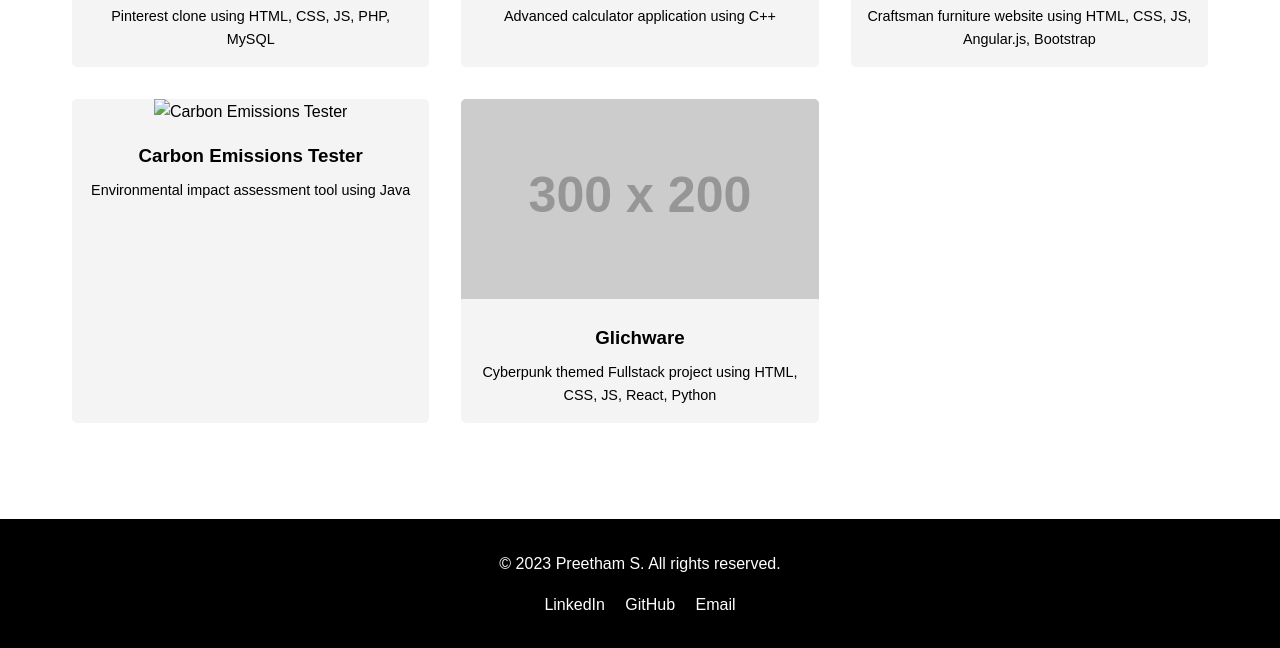
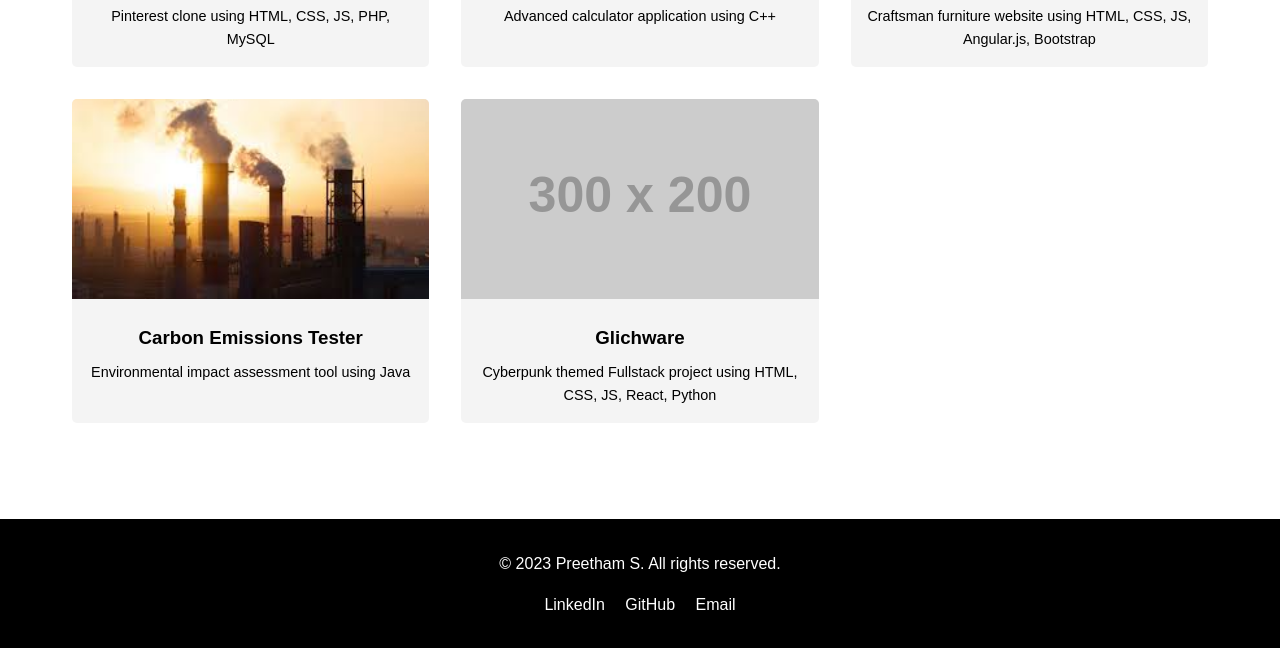
Before and after one commit to Toptha/Activity, a plain HTML site: page index.html in a window 1280 px wide. Shown: the part 1191-1839 px from the top of the page. Drawn offline with Linux system fonts and the light colour scheme; placeholder pictures from the web are drawn by us.

Commit message:
modified:   index.html

```diff
--- a/index.html
+++ b/index.html
@@ -68,7 +68,7 @@
                     <p>Craftsman furniture website using HTML, CSS, JS, Angular.js, Bootstrap</p>
                 </div>
                 <div class="project-card">
-                    <img src="images/car.jpg" alt="Carbon Emissions Tester">
+                    <img src="images/car.jpeg" alt="Carbon Emissions Tester">
                     <h3>Carbon Emissions Tester</h3>
                     <p>Environmental impact assessment tool using Java</p>
                 </div>
```
